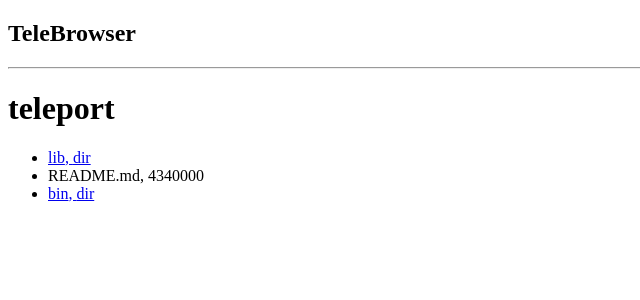
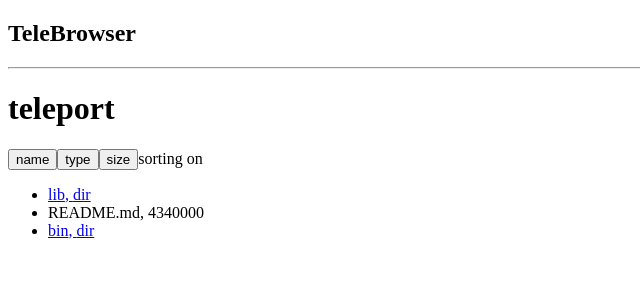
Before and after one commit to SamWiIIiams/remote-file-browser, a React (Create React App) app: page /teleport in a window 1280 px wide. Shown: the top 300 px of the page, without its empty margins (0-640 px from the left). Built offline with nearby package versions, Linux system fonts and the light colour scheme.

Commit message:
messing with sorting

```diff
--- a/src/App.js
+++ b/src/App.js
@@ -1,40 +1,9 @@
 import "./App.css";
-import React, { useState, useRef, useEffect } from "react";
-import { Routes, Link, Route, Navigate, useLocation } from "react-router-dom";
-import { getItems, getRoot } from "./api";
-//import Folder from './components/Folder';
+import React from "react";
+import { Routes, Route, Navigate } from "react-router-dom";
+import { getRoot } from "./api";
+import Folder from './components/Folder';
 
-//const dirName = window.location.pathname;
-
-export function Folder() {
-  const { pathname } = useLocation();
-  const path = pathname.endsWith("/") ? pathname.slice(0, -1) : pathname;
-  const data = getItems(path);
-
-  return (
-    <div>
-      <h1>{data.name}</h1>
-      <ul>
-        {data.items.map((item) => (
-          <li key={item.name}>
-            {item.type === "file" && (
-              <>
-                {item.name}, {item.size}
-              </>
-            )}
-            {item.type === "dir" && (
-              <>
-                <Link to={path + "/" + item.name}>
-                  {item.name}, {item.type}
-                </Link>
-              </>
-            )}
-          </li>
-        ))}
-      </ul>
-    </div>
-  );
-}
 
 function App() {
   const root = getRoot();
--- a/src/api.js
+++ b/src/api.js
@@ -1,3 +1,5 @@
+
+
 const db = {
   credentials: [
     {
--- a/src/components/Folder.js
+++ b/src/components/Folder.js
@@ -1,30 +1,45 @@
 import React from 'react'
-import { Routes, Route, Link, useParams } from 'react-router-dom';
+import { Link, useLocation } from 'react-router-dom';
 import { getItems } from '../api';
 
+
 export default function Folder() {
-  const { dirName } = window.location.pathname;
-  const {name, items} = getItems(dirName);
+  const { pathname } = useLocation();
+  const path = pathname.endsWith("/") ? pathname.slice(0, -1) : pathname;
+  const data = getItems(path);
+  let sortOn = "name";
+
+  function sortBy(sort) {
+    sortOn = sort;
+  }
+
   return (
-    <div>
-      <h1>{name}</h1>
-        <ul>
-          {items.filter((dir) => dir.type ==="dir").map(({ name, type }) =>
-            <li key={name}>
-              <Link to={name}>{name}, {type}</Link>
-            </li>
-          )}
-        </ul>
-        <ul>
-          {items.filter((file) => file.type ==="file").map(({ size, name }) =>
-            <li key={name}>
-              {name}, {size}
-            </li>
-          )}
-        </ul>
-        <Routes>
-          <Route path={`:dirName/*`} element={<Folder />} />
-        </Routes>
-    </div>
-  )
+    <>
+      <h1>{data.name}</h1>
+      <span>
+        <button onClick={sortBy('name')}>name</button>
+        <button onClick={sortBy('type')}>type</button>
+        <button onClick={sortBy('size')}>size</button>
+        sorting on {sortBy}
+      </span>
+      <ul>
+        {data.items.map((item) => (
+          <li key={item.name}>
+            {item.type === "file" && (
+              <>
+                {item.name}, {item.size}
+              </>
+            )}
+            {item.type === "dir" && (
+              <>
+                <Link to={path + "/" + item.name}>
+                  {item.name}, {item.type}
+                </Link>
+              </>
+            )}
+          </li>
+        ))}
+      </ul>
+    </>
+  );
 }
```
Also changed, not shown: src/components/Sort.js (added, +9 -0 lines), 1 other file (tests, documents, lock files or other folders).
